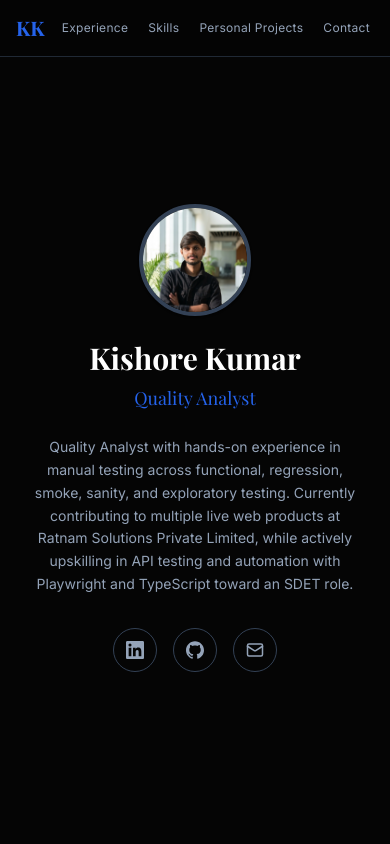
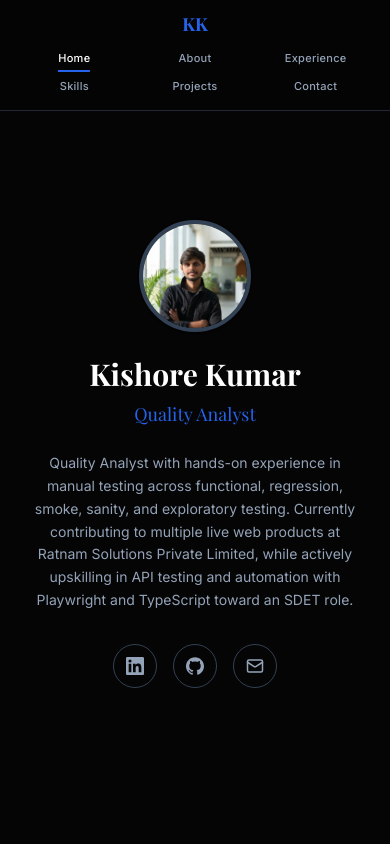
Before and after one commit to kishorekumarrasalay-02/kishorekumar-qa-portfolio, a Next.js app: page / in a window 390 px wide. Shown: the top 844 px of the page. Built offline with nearby package versions, Linux system fonts and the light colour scheme; a web font is replaced by a local one.

Commit message:
equal space and mobile response

```diff
--- a/src/app/globals.css
+++ b/src/app/globals.css
@@ -30,7 +30,13 @@
 
 html {
   scroll-behavior: smooth;
-  scroll-padding-top: 5rem;
+  scroll-padding-top: 6.5rem;
+}
+
+@media (min-width: 768px) {
+  html {
+    scroll-padding-top: 5rem;
+  }
 }
 
 body {
--- a/src/components/Hero.tsx
+++ b/src/components/Hero.tsx
@@ -8,7 +8,7 @@ export default function Hero() {
   return (
     <section
       id="home"
-      className="flex min-h-screen flex-col items-center justify-center px-4 pt-20 pb-12 text-center sm:px-6 sm:pt-24 sm:pb-16 lg:px-8"
+      className="flex min-h-screen flex-col items-center justify-center px-4 pt-28 pb-12 text-center sm:px-6 sm:pt-24 sm:pb-16 lg:px-8"
     >
       <div className="relative mb-6 h-28 w-28 overflow-hidden rounded-full border-4 border-card-border shadow-sm sm:mb-8 sm:h-36 sm:w-36 md:h-44 md:w-44">
         <Image
--- a/src/components/Navbar.tsx
+++ b/src/components/Navbar.tsx
@@ -36,31 +36,37 @@ export default function Navbar() {
 
   return (
     <header className="fixed top-0 z-50 w-full border-b border-card-border/60 bg-background/95 backdrop-blur-md">
-      <nav className="mx-auto flex max-w-6xl items-center gap-3 px-4 py-3 sm:gap-4 sm:px-6 sm:py-4 lg:px-8">
+      <nav className="mx-auto flex max-w-6xl flex-col gap-2 px-4 py-2.5 md:flex-row md:items-center md:justify-between md:gap-6 md:px-6 md:py-4 lg:px-8">
         <a
           href="#home"
           onClick={() => handleNavClick("#home")}
-          className="shrink-0 font-serif text-xl font-bold text-primary sm:text-2xl"
+          className="self-center font-serif text-lg font-bold text-primary md:self-auto md:text-2xl"
         >
           {site.logo}
         </a>
 
-        <ul className="scrollbar-hide flex flex-1 items-center justify-end gap-3 overflow-x-auto sm:gap-5 lg:gap-8">
+        <ul className="grid w-full grid-cols-3 gap-x-1 gap-y-0.5 md:flex md:w-auto md:items-center md:justify-end md:gap-6 lg:gap-8">
           {navLinks.map((link) => {
             const id = link.href.replace("#", "");
             const isActive = activeSection === id;
+            const mobileLabel =
+              "mobileLabel" in link ? link.mobileLabel : link.label;
+
             return (
-              <li key={link.href} className="shrink-0">
+              <li key={link.href} className="flex justify-center md:block">
                 <a
                   href={link.href}
                   onClick={() => handleNavClick(link.href)}
-                  className={`relative block whitespace-nowrap px-1 py-2 text-xs tracking-wide text-muted transition-colors hover:text-foreground sm:text-sm ${
-                    isActive ? "text-foreground" : ""
+                  className={`relative block px-1 py-1.5 text-center text-[11px] leading-tight font-medium tracking-wide transition-colors md:whitespace-nowrap md:px-0 md:py-2 md:text-sm ${
+                    isActive
+                      ? "text-foreground"
+                      : "text-muted hover:text-foreground"
                   }`}
                 >
-                  {link.label}
+                  <span className="md:hidden">{mobileLabel}</span>
+                  <span className="hidden md:inline">{link.label}</span>
                   {isActive && (
-                    <span className="absolute bottom-0 left-0 h-0.5 w-full bg-primary" />
+                    <span className="absolute bottom-0 left-1/2 h-0.5 w-4/5 -translate-x-1/2 bg-primary md:left-0 md:w-full md:translate-x-0" />
                   )}
                 </a>
               </li>
--- a/src/data/portfolio.ts
+++ b/src/data/portfolio.ts
@@ -36,7 +36,11 @@ export const portfolioData = {
     { label: "About", href: "#about" },
     { label: "Experience", href: "#experience" },
     { label: "Skills", href: "#skills" },
-    { label: "Personal Projects", href: "#personal-projects" },
+    {
+      label: "Personal Projects",
+      mobileLabel: "Projects",
+      href: "#personal-projects",
+    },
     { label: "Contact", href: "#contact" },
   ],
 
```
